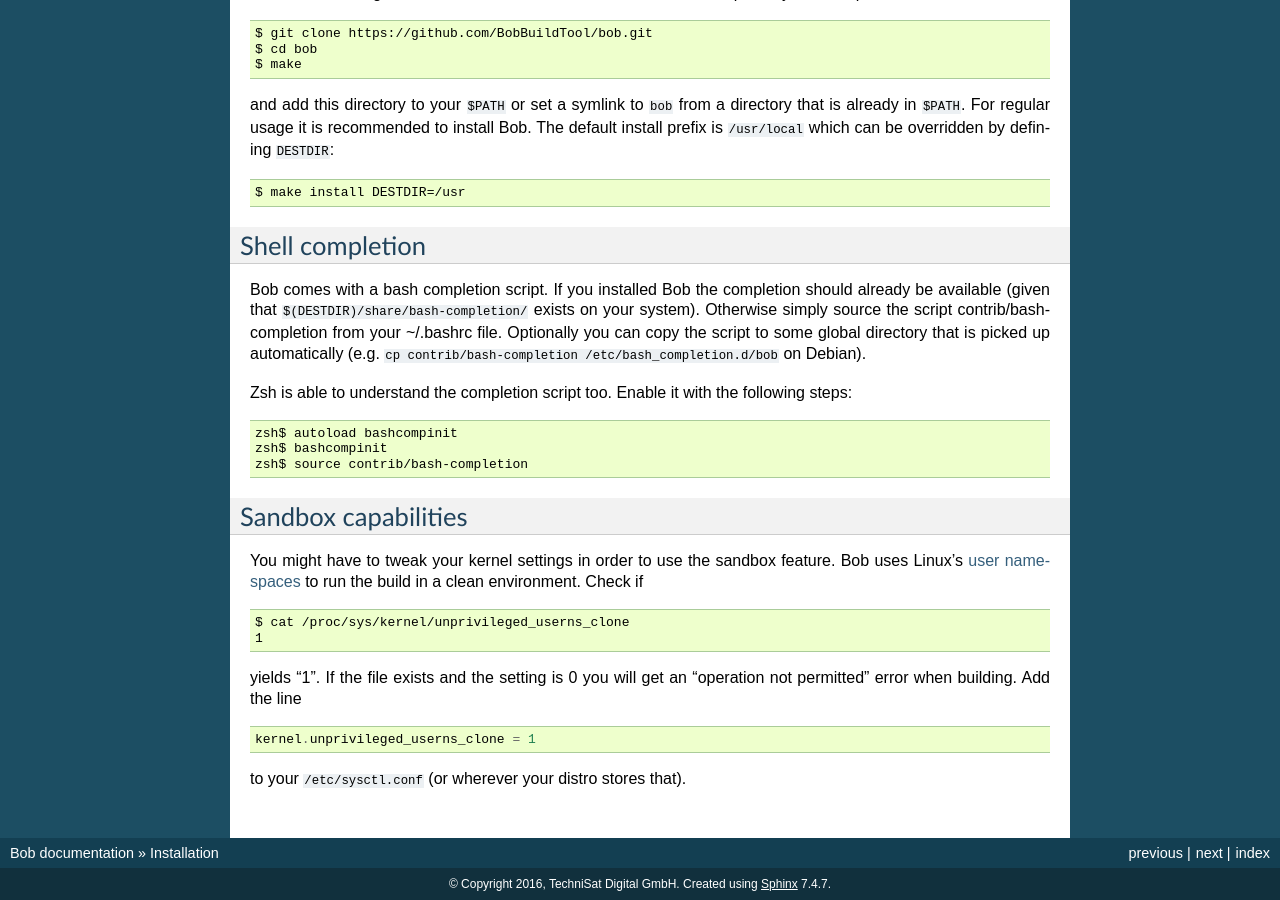
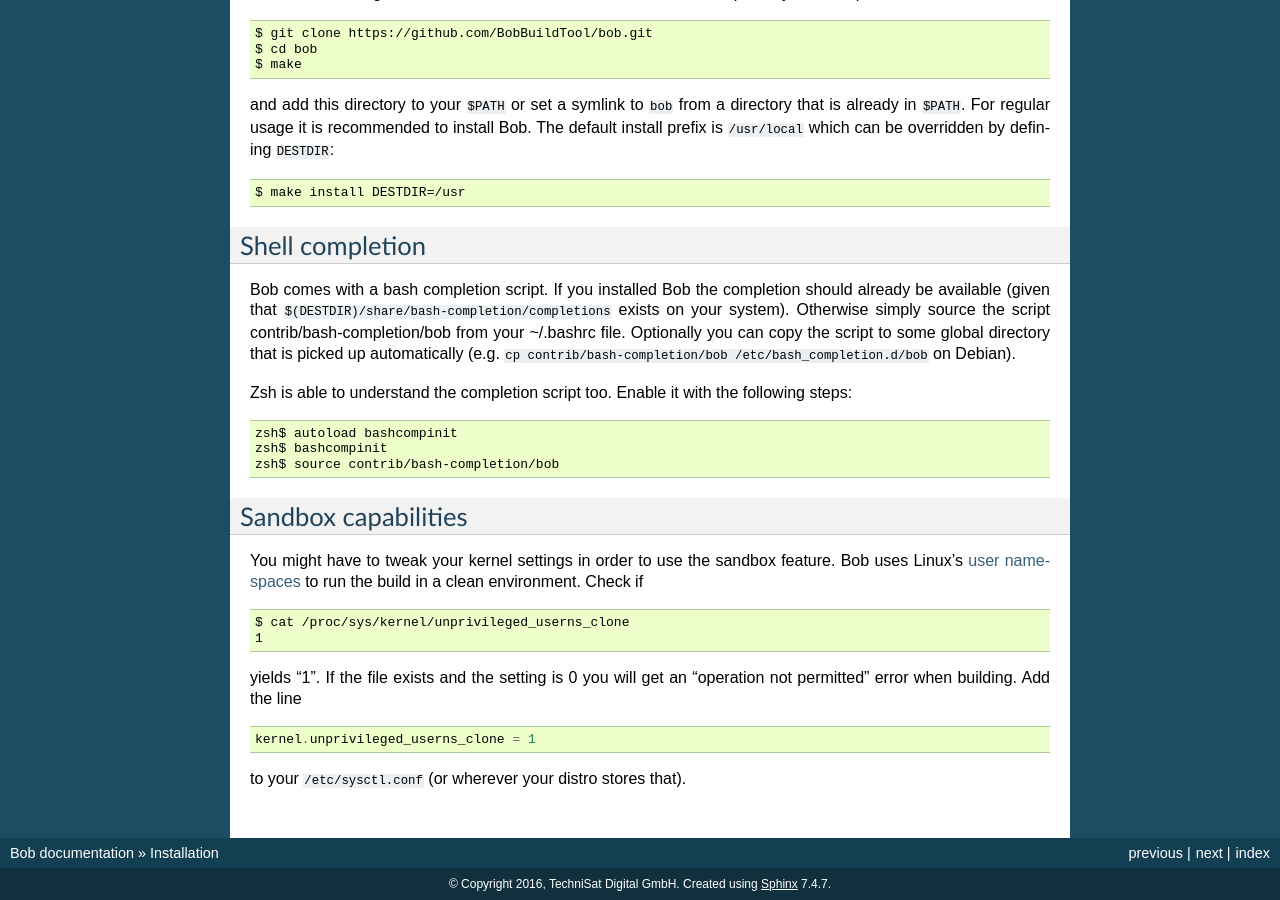
Before and after one commit to BobBuildTool/bob, a Sphinx documentation site: the page built from doc/installation.rst, in a window 1280 px wide and 900 px high, scrolled down 848 px. Built offline with Sphinx 7.4.7, drawn with Linux system fonts in a browser that asks for light colours; formulas are drawn with MathJax 3; the version number could not be read and is left out.

Commit message:
bash-completion: align with "completions" pattern
Usually completions for an application should be installed to
$PREFIX/share/bash-completion/completions/. From there the
bash-completion logic will pick it up *lazily* when the command is used.

```diff
--- a/doc/installation.rst
+++ b/doc/installation.rst
@@ -57,18 +57,18 @@ Shell completion
 ================
 
 Bob comes with a bash completion script. If you installed Bob the completion
-should already be available (given that ``$(DESTDIR)/share/bash-completion/``
+should already be available (given that ``$(DESTDIR)/share/bash-completion/completions``
 exists on your system). Otherwise simply source the script
-contrib/bash-completion from your ~/.bashrc file. Optionally you can copy the
+contrib/bash-completion/bob from your ~/.bashrc file. Optionally you can copy the
 script to some global directory that is picked up automatically (e.g.  ``cp
-contrib/bash-completion /etc/bash_completion.d/bob`` on Debian).
+contrib/bash-completion/bob /etc/bash_completion.d/bob`` on Debian).
 
 Zsh is able to understand the completion script too. Enable it with the
 following steps::
 
    zsh$ autoload bashcompinit
    zsh$ bashcompinit
-   zsh$ source contrib/bash-completion
+   zsh$ source contrib/bash-completion/bob
 
 Sandbox capabilities
 ====================
```
Also changed, not shown: 3 other files.
